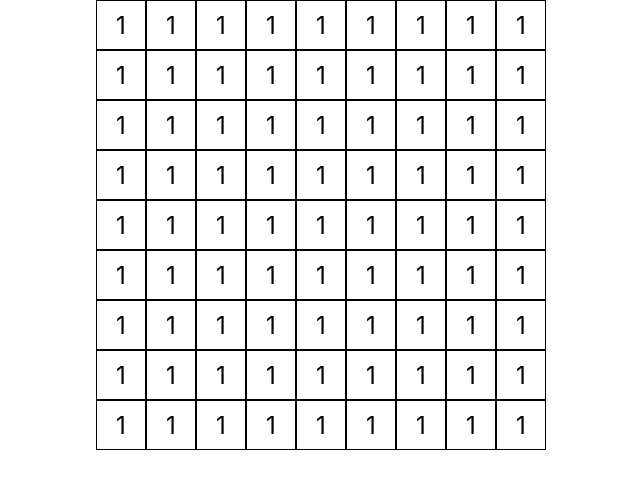
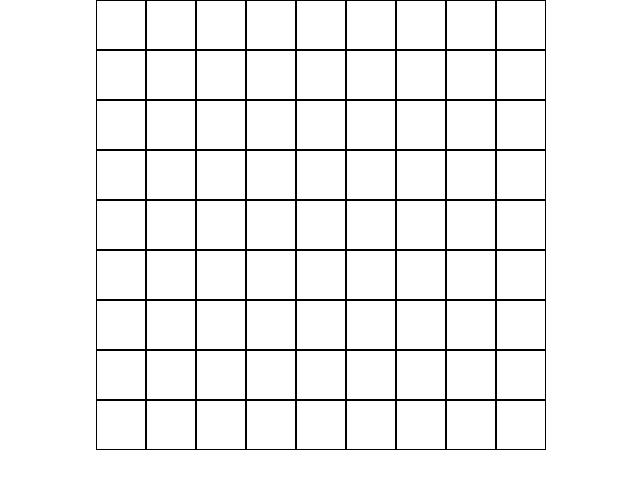
Before and after one commit to zloutek1/puzzle-app, a React (Create React App) app: page / in a window 1280 px wide. Shown: the top 488 px of the page, without its empty margins (319-959 px from the left). Built offline with nearby package versions, Linux system fonts and the light colour scheme.

Commit message:
added highlighting to game

```diff
--- a/src/app/store.ts
+++ b/src/app/store.ts
@@ -1,11 +1,13 @@
 import { configureStore, ThunkAction, Action } from '@reduxjs/toolkit';
 import counterReducer from '../features/counter/counterSlice';
+import highlightReducer from '../features/highlights/highlightSlice';
 import valueReducer from '../features/values/valueSlice';
 
 export const store = configureStore({
   reducer: {
     counter: counterReducer,
-    value: valueReducer
+    value: valueReducer,
+    highlight: highlightReducer
   },
 });
 
--- a/src/components/base/Cell.tsx
+++ b/src/components/base/Cell.tsx
@@ -1,7 +1,10 @@
 import styled from "styled-components";
+import { useAppDispatch, useAppSelector } from "../../app/hooks";
+import { highlight, reset, resetAndHighlight, selectHighlights } from "../../features/highlights/highlightSlice";
+import { selectValue } from "../../features/values/valueSlice";
 
 type StyledProps = {
-
+  highlighted: boolean
 }
 
 type Props = {
@@ -17,12 +20,19 @@ const StyledCell = styled.div<StyledProps>`
   align-items: center;
 
   font-size: 1.5rem;
+  cursor: pointer;
+
+  ${({highlighted}) => highlighted ? 'background-color: rgba(225, 215, 0, 0.5)' : ''}
 `;
 
 export const Cell = ({ x, y }: Props) => {
+  const values = useAppSelector(selectValue);
+  const highlights = useAppSelector(selectHighlights);
+  const dispatch = useAppDispatch();
+
   return (
-    <StyledCell>
-      {1}
+    <StyledCell highlighted={highlights[y][x]} onClick={() => {dispatch(resetAndHighlight({x, y}))}}>
+      {values[y][x]}
     </StyledCell>
   );
 };
--- /dev/null
+++ b/src/features/highlights/highlightSlice.tsx
@@ -0,0 +1,51 @@
+import { createSlice, PayloadAction } from "@reduxjs/toolkit";
+import { RootState } from "../../app/store";
+
+const initialState: boolean[][] = [
+    [false, false, false,  false, false, false,  false, false, false],
+    [false, false, false,  false, false, false,  false, false, false],
+    [false, false, false,  false, false, false,  false, false, false],
+
+    [false, false, false,  false, false, false,  false, false, false],
+    [false, false, false,  false, false, false,  false, false, false],
+    [false, false, false,  false, false, false,  false, false, false],
+
+    [false, false, false,  false, false, false,  false, false, false],
+    [false, false, false,  false, false, false,  false, false, false],
+    [false, false, false,  false, false, false,  false, false, false],
+]
+
+export const highlightSlice = createSlice({
+    name: 'highlight',
+    initialState,
+    reducers: {
+        reset: (state) => initialState,
+        load: (state, action: PayloadAction<boolean[][]>) => (
+            action.payload
+        ),
+        highlight: (state, action: PayloadAction<{x: number, y: number}>) => {
+            const {x, y} = action.payload
+            state[y][x] = true
+        },
+        unhighlight: (state, action: PayloadAction<{x: number, y: number}>) => {
+            const {x, y} = action.payload
+            state[y][x] = false
+        },
+        toggleHighlight: (state, action: PayloadAction<{x: number, y: number}>) => {
+            const {x, y} = action.payload
+            state[y][x] = !state[y][x]
+        },
+        resetAndHighlight: (state, action: PayloadAction<{x: number, y: number}>) => {
+            const {x, y} = action.payload
+            const new_state = Array.from(initialState.map(row => Array.from(row)));
+            new_state[y][x] = true
+            return new_state;
+        }
+    }
+})
+
+export const { reset, load, highlight, unhighlight, toggleHighlight, resetAndHighlight } = highlightSlice.actions;
+
+export const selectHighlights = (state: RootState) => state.highlight;
+
+export default highlightSlice.reducer;
```
